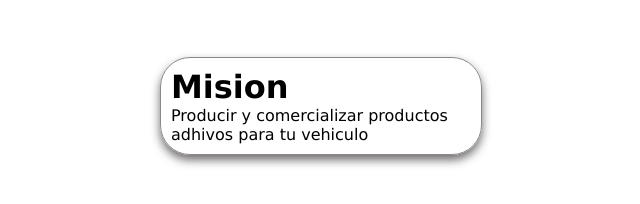
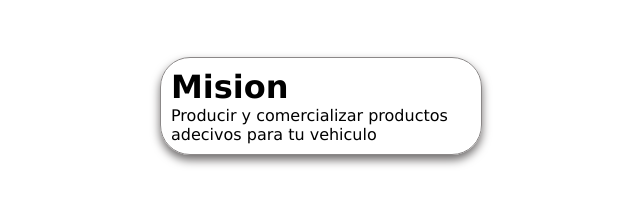
Before and after one commit to starlin-graphic/thestarlingraphic, a plain HTML site: page mision.html in a window 1280 px wide. Shown: the full height of the page, 319-959 px from the left. Drawn offline with Linux system fonts and the light colour scheme.

Commit message:
Update mision.html

```diff
--- a/mision.html
+++ b/mision.html
@@ -12,7 +12,8 @@
     <br>
     <div class="mis-vis">
         <h1>Mision</h1>
-        <p>Producir y comercializar productos adhivos para tu vehiculo</p>
+        <p>Producir y comercializar productos adecivos para tu vehiculo</p>
 </div>
 </body>
+
 </html>
```
